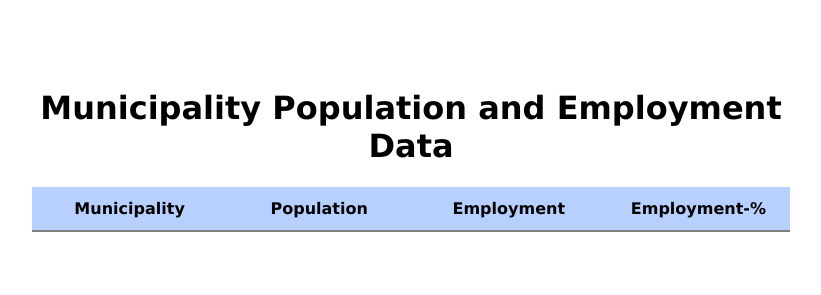
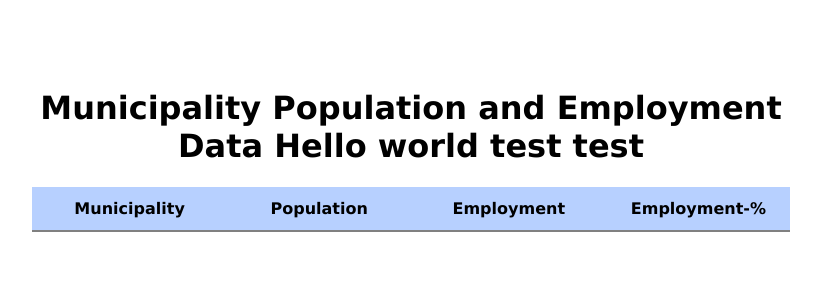
Before and after one commit to ThePiklOfTime/week3IntroductionToWebProgramming, a plain HTML site: page index.html in a window 1280 px wide. Shown: the whole page, without its empty margins (229-1050 px from the left). Drawn offline with Linux system fonts and the light colour scheme; no server answers.

Commit message:
testing if rerunning works

```diff
--- a/index.html
+++ b/index.html
@@ -9,7 +9,7 @@
 </head>
 <body>
     <div class="center">
-        <h1>Municipality Population and Employment Data</h1>
+        <h1>Municipality Population and Employment Data Hello world test test</h1>
         <table id="data-table">
             <thead>
                 <tr>
```
